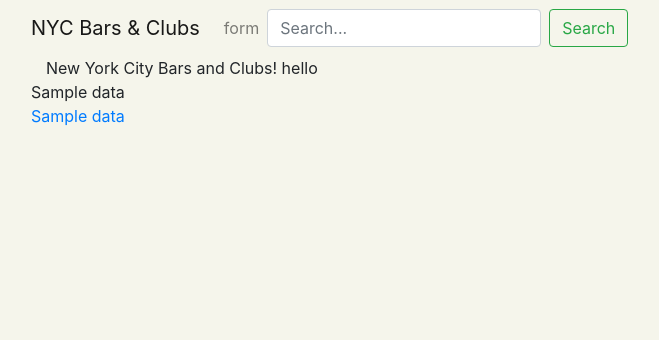
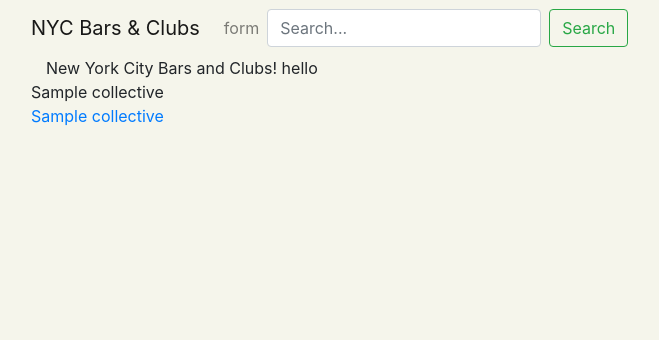
Before and after one commit to tiffanymcbrayer/COMS4111_Proj1-, a Flask app: template webserver/templates/welcome.html in a window 1280 px wide. Shown: the top 340 px of the page, without its empty margins (54-713 px from the left). Run offline with Flask 2, Linux system fonts and the light colour scheme; the template is opened without the code that fills it: most values are stand-ins (such as "Sample title", 1, 10 or a date in 2020); parts of the project's set-up code (start-up, migrations or seed data) failed here and were passed over; some libraries are stand-ins or nearby versions.

Commit message:
Added to server and welcome

```diff
--- a/webserver/server.py
+++ b/webserver/server.py
@@ -10,6 +10,7 @@ A debugger such as "pdb" may be helpful for debugging.
 Read about it online.
 """
 
+from importlib.metadata import EntryPoints
 import os
 from sqlalchemy import *
 from sqlalchemy.pool import NullPool
@@ -92,15 +93,27 @@ def index():
   names = []
   placeIDs = []
   # should look like {{}}
+
+  collective = {}
   for result in places:
+    entry = {
+      "name" : result[0],
+      "placeID": result[1]
+    }
+    collective[result[1]] = entry
+
     names.append(result[0])  # can also be accessed using result[0]
     placeIDs.append(result[1])  # can also be accessed using result[0]
   cursor.close()
+  # now i should make a dictionary that has both name and ID in the same dictionary
   allData = dict(namesList = names)
   otherData = dict(IDlist = placeIDs)
   print(allData)
 
-  return render_template("welcome.html", **allData, **otherData)
+
+
+
+  return render_template("welcome.html", **collective)
 
 
 @app.route('/form')
--- a/webserver/templates/welcome.html
+++ b/webserver/templates/welcome.html
@@ -13,7 +13,7 @@
         </div>
 
         <div>
-            {% for n in data %}
+            {% for n in collective %}
             <div>{{n}}</div>
             <a href=/view/1>{{n}}</a>
             {% endfor %}
```
